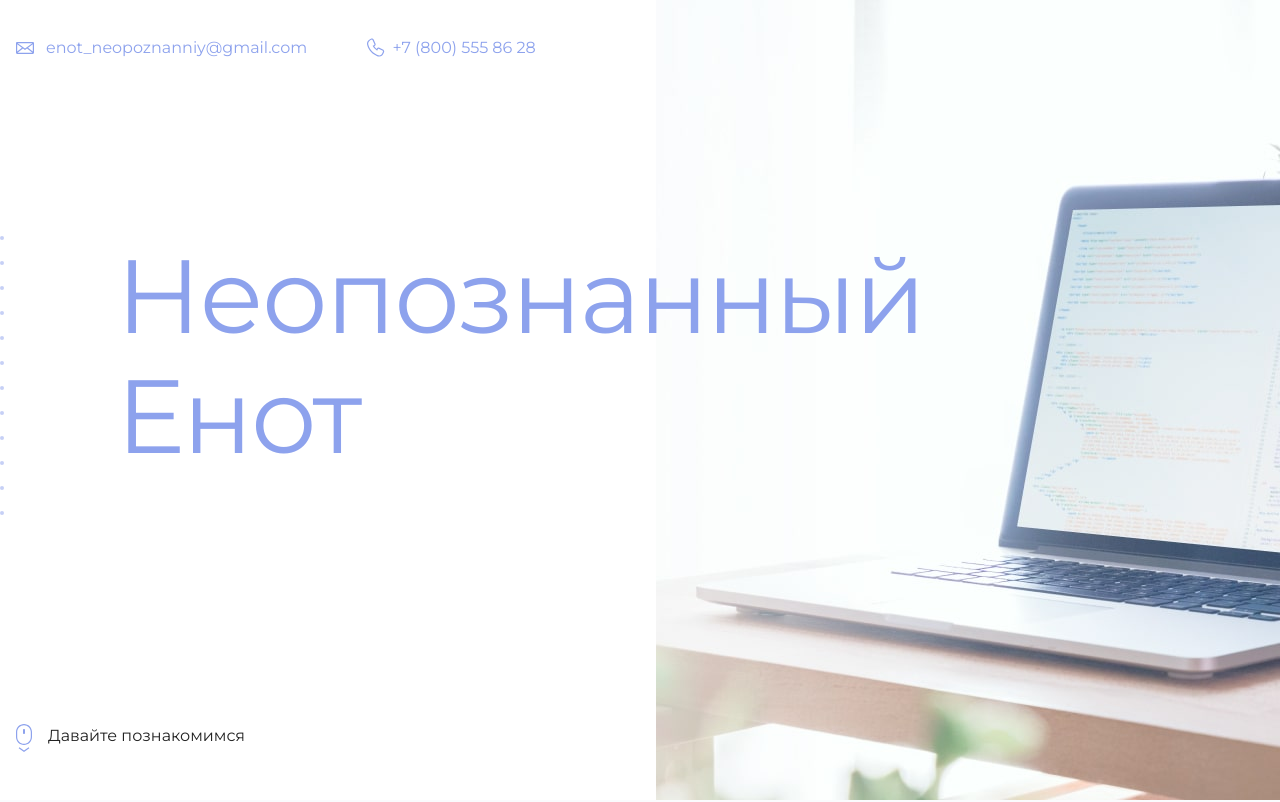
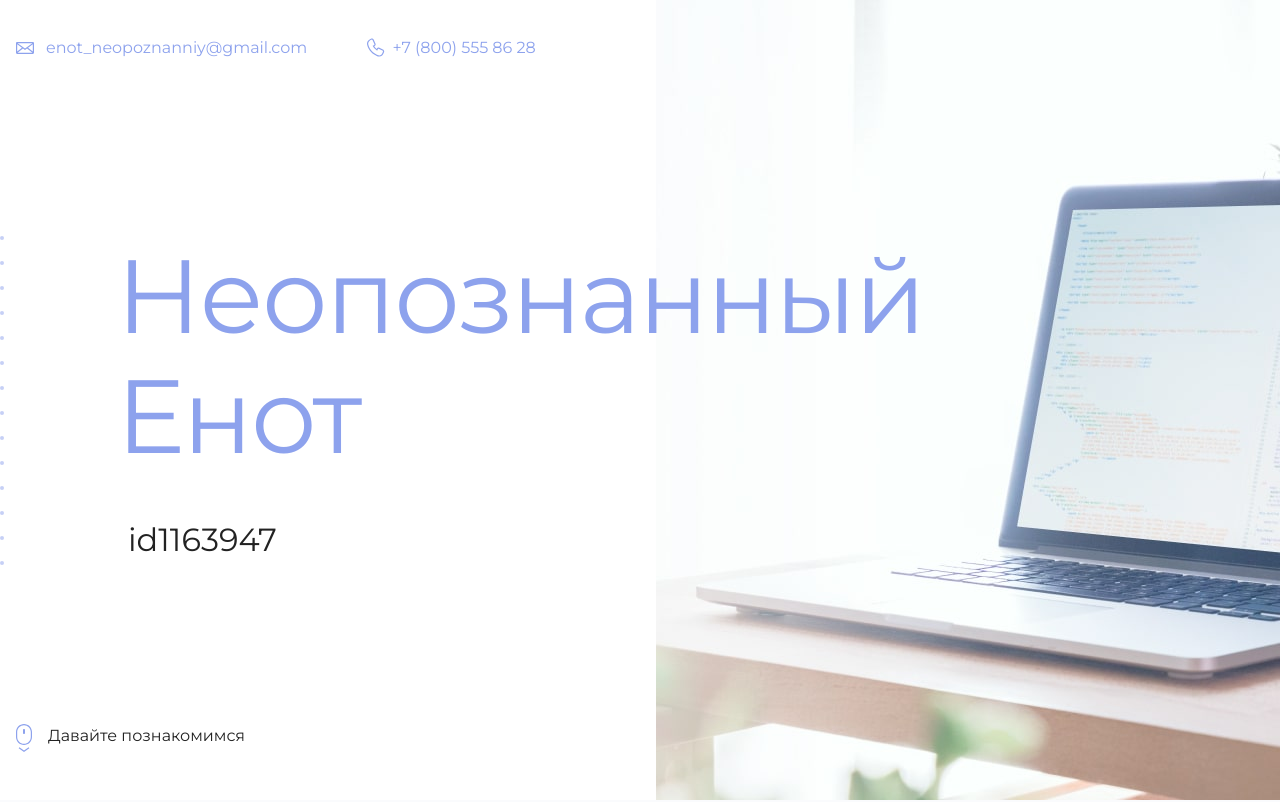
Before and after one commit to DianaWeb/example, a plain HTML site: page index.html in a window 1280 px wide. Shown: the top 802 px of the page. Drawn offline with Linux system fonts and the light colour scheme.

Commit message:
Добавляет id

```diff
--- a/index.html
+++ b/index.html
@@ -19,7 +19,7 @@
       <section class="hero-image">
         <div class="container">
           <h1 class="heading">Неопознанный Енот</h1>
-          <p><!-- Тут ваш id на сайте Академии --></p>
+          <p>id1163947</p>
         </div>
       </section>
 
```
